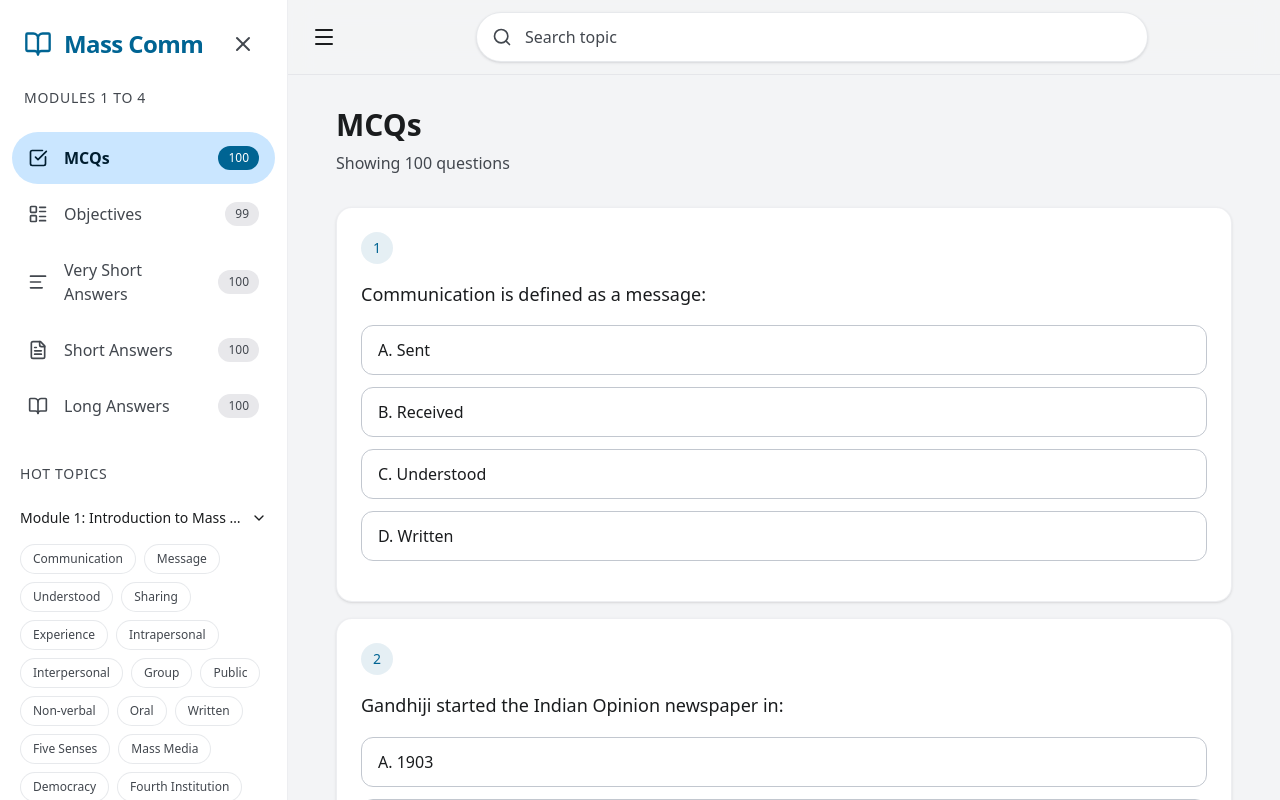
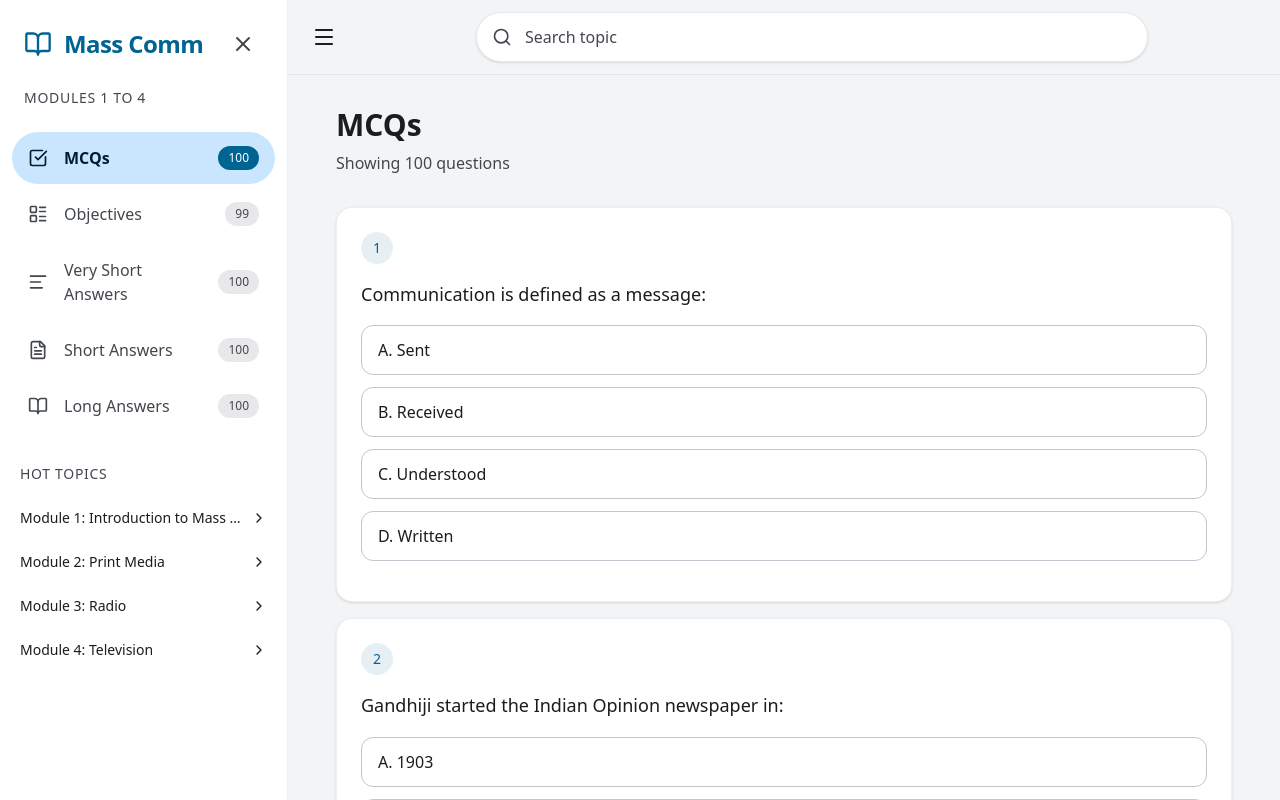
Before and after one commit to webolim/Mass-Comm-Question-Bank, a React (Vite) app: page / in a window 1280 px wide. Shown: the top 800 px of the page. Built offline with nearby package versions, Linux system fonts and the light colour scheme.

Commit message:
Update App.tsx

```diff
--- a/src/App.tsx
+++ b/src/App.tsx
@@ -24,9 +24,50 @@ export default function App() {
   const [searchQuery, setSearchQuery] = useState('');
   const [isSidebarOpen, setIsSidebarOpen] = useState(() => typeof window !== 'undefined' ? window.innerWidth >= 1024 : false);
   const scrollRef = useRef<HTMLDivElement>(null);
-  const [expandedModules, setExpandedModules] = useState<Record<string, boolean>>({
-    "Module 1: Introduction to Mass Communication": true,
-  });
+  const [expandedModules, setExpandedModules] = useState<Record<string, boolean>>({});
+  const sidebarScrollRef = useRef<HTMLElement>(null);
+  const sidebarContentRef = useRef<HTMLDivElement>(null);
+  const activeChipRef = useRef<HTMLButtonElement>(null);
+  const [showSidebarScrollIndicator, setShowSidebarScrollIndicator] = useState(false);
+
+  const checkSidebarScroll = () => {
+    if (sidebarScrollRef.current) {
+      const { scrollTop, scrollHeight, clientHeight } = sidebarScrollRef.current;
+      setShowSidebarScrollIndicator(scrollTop + clientHeight < scrollHeight - 10);
+    }
+  };
+
+  useEffect(() => {
+    checkSidebarScroll();
+    window.addEventListener('resize', checkSidebarScroll);
+
+    let observer: ResizeObserver | null = null;
+    if (sidebarScrollRef.current) {
+      observer = new ResizeObserver(() => checkSidebarScroll());
+      observer.observe(sidebarScrollRef.current);
+      if (sidebarContentRef.current) {
+        observer.observe(sidebarContentRef.current);
+      }
+    }
+
+    return () => {
+      window.removeEventListener('resize', checkSidebarScroll);
+      if (observer) observer.disconnect();
+    };
+  }, [expandedModules, isSidebarOpen]);
+
+  useEffect(() => {
+    const moduleWithTopic = hotTopics.find(m => m.terms.includes(searchQuery));
+    if (moduleWithTopic) {
+      setExpandedModules(prev => ({ ...prev, [moduleWithTopic.module]: true }));
+      // Scroll to the chip after a short delay to allow expansion animation
+      setTimeout(() => {
+        activeChipRef.current?.scrollIntoView({ behavior: 'smooth', block: 'nearest' });
+      }, 300);
+    } else if (!searchQuery) {
+      setExpandedModules({});
+    }
+  }, [searchQuery]);
 
   const toggleModule = (moduleName: string) => {
     setExpandedModules(prev => ({ ...prev, [moduleName]: !prev[moduleName] }));
@@ -37,12 +78,11 @@ export default function App() {
     if (window.innerWidth < 1024) {
       setIsSidebarOpen(false);
     }
+    window.scrollTo({ top: 0, behavior: 'smooth' });
   };
 
   useEffect(() => {
-    if (scrollRef.current) {
-      scrollRef.current.scrollTo({ top: 0, behavior: 'smooth' });
-    }
+    window.scrollTo({ top: 0, behavior: 'smooth' });
   }, [activeTab]);
 
   const currentData = tabs.find(t => t.id === activeTab)?.data || [];
@@ -128,7 +168,7 @@ export default function App() {
   );
 
   return (
-    <div className="min-h-screen bg-surface text-on-surface font-sans flex overflow-hidden">
+    <div className="min-h-screen bg-surface text-on-surface font-sans flex items-start">
       {/* Sidebar / Navigation Drawer */}
       <AnimatePresence>
         {isSidebarOpen && (
@@ -137,7 +177,7 @@ export default function App() {
             animate={{ x: 0 }}
             exit={{ x: -300 }}
             transition={{ type: 'spring', bounce: 0, duration: 0.4 }}
-            className={`fixed lg:static inset-y-0 left-0 z-50 w-72 bg-surface-container-low border-r border-outline-variant/30 flex flex-col shadow-xl lg:shadow-none`}
+            className={`fixed lg:sticky top-0 h-screen inset-y-0 left-0 z-50 w-72 bg-surface-container-low border-r border-outline-variant/30 flex flex-col shadow-xl lg:shadow-none`}
           >
             <div className="p-6 flex items-center justify-between">
               <h1 className="text-2xl font-semibold text-primary tracking-tight flex items-center gap-3">
@@ -156,8 +196,13 @@ export default function App() {
               <p className="text-sm font-medium text-on-surface-variant px-2 mb-2 uppercase tracking-wider">Modules 1 to 4</p>
             </div>
 
-            <nav className="flex-1 px-3 space-y-1 overflow-y-auto">
-              {tabs.map((tab) => {
+            <nav
+              ref={sidebarScrollRef}
+              onScroll={checkSidebarScroll}
+              className="flex-1 px-3 space-y-1 overflow-y-auto pb-8"
+            >
+              <div ref={sidebarContentRef} className="space-y-1">
+                {tabs.map((tab) => {
                 const isActive = activeTab === tab.id;
                 return (
                   <button
@@ -218,6 +263,7 @@ export default function App() {
                             {module.terms.map((term) => (
                               <button
                                 key={term}
+                                ref={searchQuery === term ? activeChipRef : null}
                                 onClick={() => handleHotTopicClick(term)}
                                 className={`text-xs px-3 py-1.5 rounded-full border transition-colors ${
                                   searchQuery === term
@@ -235,13 +281,27 @@ export default function App() {
                   </div>
                 ))}
               </div>
+              </div>
             </nav>
+
+            <AnimatePresence>
+              {showSidebarScrollIndicator && (
+                <motion.div
+                  initial={{ opacity: 0 }}
+                  animate={{ opacity: 1 }}
+                  exit={{ opacity: 0 }}
+                  className="absolute bottom-0 left-0 right-0 h-20 bg-gradient-to-t from-surface-container-low to-transparent pointer-events-none flex items-end justify-center pb-4"
+                >
+                  <ChevronDown className="w-5 h-5 text-on-surface-variant animate-bounce" />
+                </motion.div>
+              )}
+            </AnimatePresence>
           </motion.aside>
         )}
       </AnimatePresence>
 
       {/* Main Content */}
-      <main className="flex-1 flex flex-col h-screen overflow-hidden relative">
+      <main className="flex-1 flex flex-col min-w-0 min-h-screen">
         {/* Top App Bar */}
         <header className="bg-surface/80 backdrop-blur-md sticky top-0 z-40 border-b border-outline-variant/30 px-4 py-3 flex items-center gap-4">
           <button
@@ -264,7 +324,7 @@ export default function App() {
         </header>
 
         {/* Content Area */}
-        <div ref={scrollRef} className="flex-1 overflow-y-auto p-4 md:p-8 scroll-smooth">
+        <div ref={scrollRef} className="flex-1 p-4 md:p-8">
           <div className="max-w-4xl mx-auto">
             <div className="mb-8">
               <h2 className="text-3xl font-bold text-on-surface mb-2">
```
